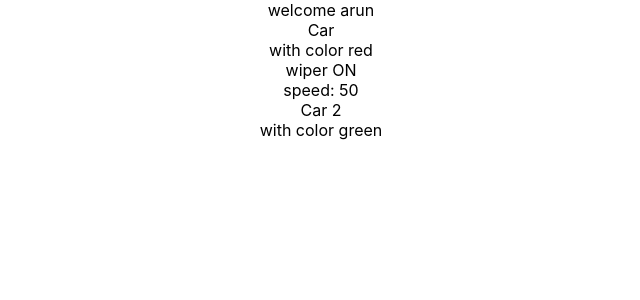
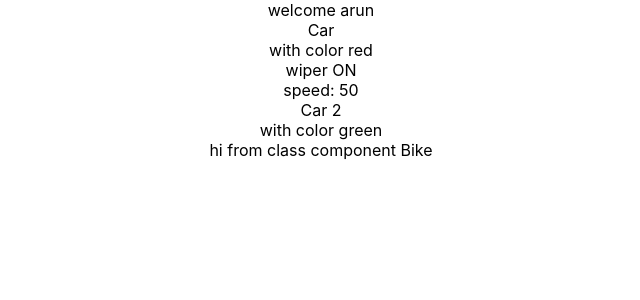
Before and after one commit to arunmohandas555/aruns-app, a React (Create React App) app: page / in a window 1280 px wide. Shown: the top 300 px of the page, without its empty margins (319-959 px from the left). Built offline with nearby package versions, Linux system fonts and the light colour scheme.

Commit message:
create class based component

```diff
--- a/src/App.js
+++ b/src/App.js
@@ -1,6 +1,7 @@
 import logo from './logo.svg';
 import './App.css';
 import Car, { Car2 } from './Car';
+import Bike from './Bike';
 
 function App() {
     const isLoggedIn = true;
@@ -16,6 +17,7 @@ function App() {
             <div id="new_div_by_arun"></div>
             <Car color="red" isRaining={isRaining} speed={speed} />
             <Car2 color="green" isRaining={isRaining} />
+            <Bike />
         </div>
     );
 }
--- /dev/null
+++ b/src/Bike.js
@@ -0,0 +1,12 @@
+import React from 'react';
+
+export default class Bike extends React.Component {
+    render() {
+
+        return (
+            <div>
+                <div> hi from class component Bike </div>
+            </div>
+        );
+    }
+}
```
